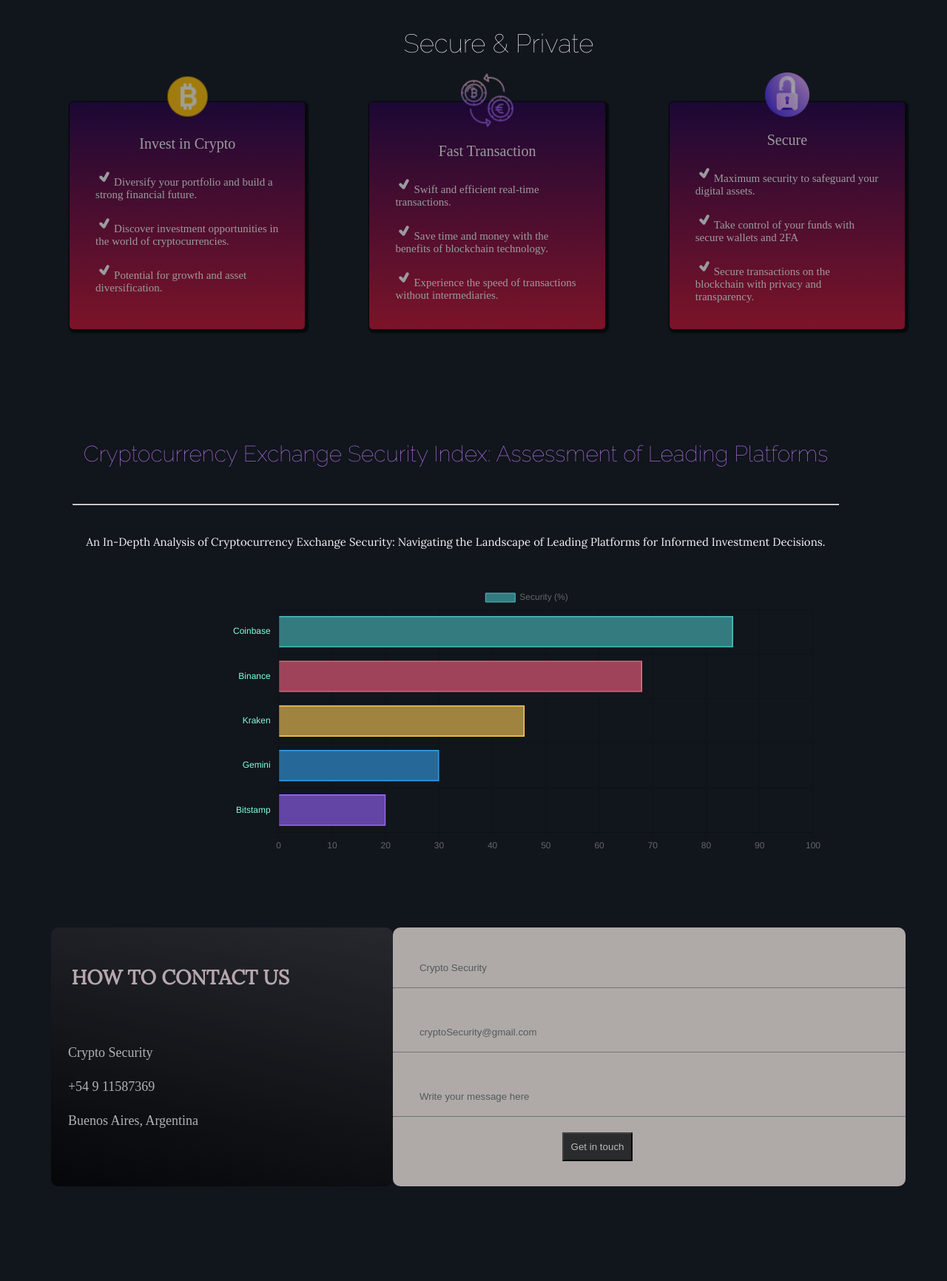
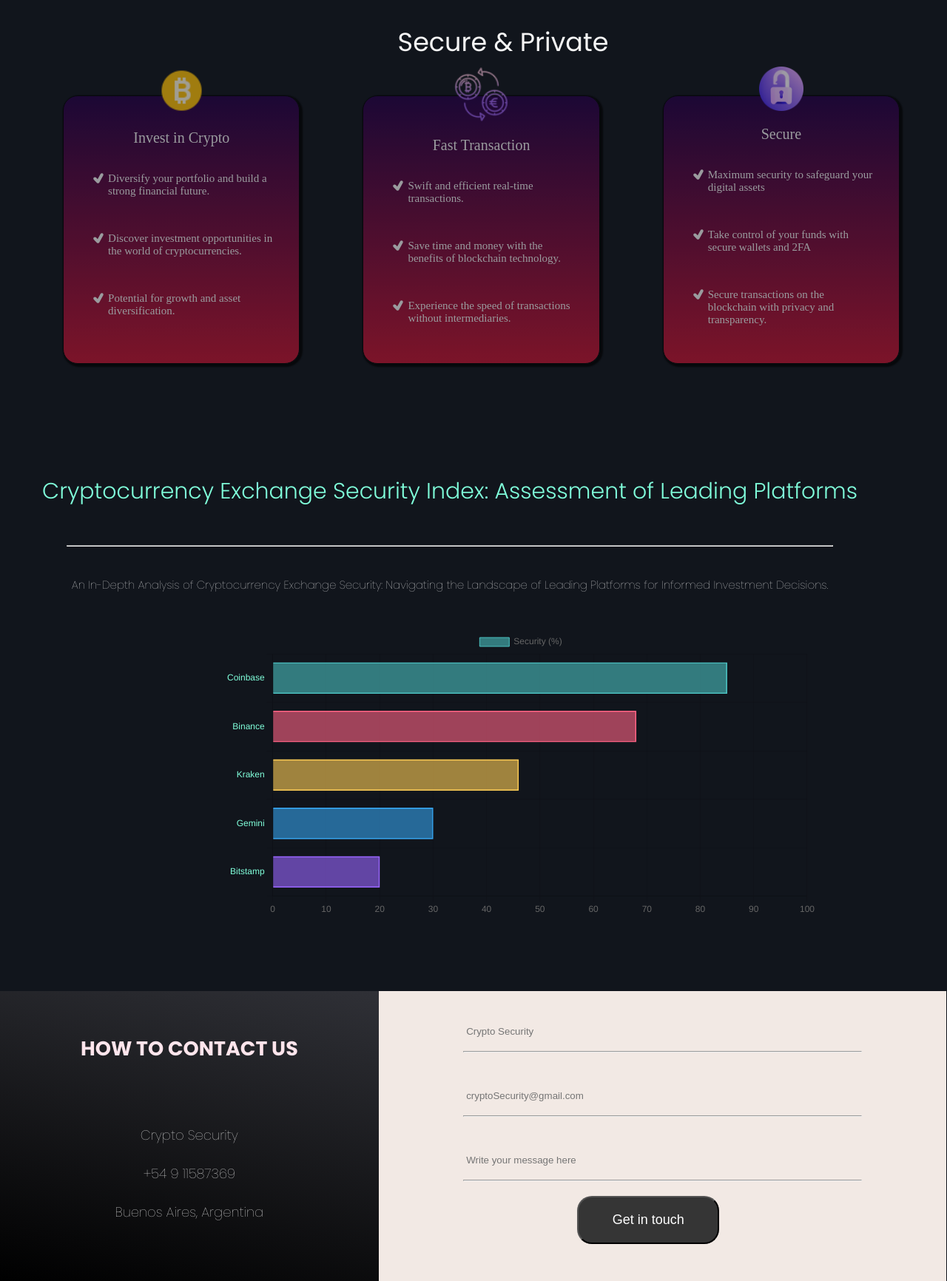
Before and after one commit to luccamicale/CryptoCurrencies, a React app: page / in a window 1280 px wide. Shown: the part 747-2479 px from the top of the page at 74% size. Before the commit the page ends 2397 px from the top, so only its background shows below. Built offline with nearby package versions, Linux system fonts and the light colour scheme; some packages are replaced by stand-ins of ours; a web font is replaced by a local one.

Commit message:
feat: :art: I completed the section Security, created a new functions and new styeles

```diff
--- a/public/index.html
+++ b/public/index.html
@@ -7,7 +7,7 @@
     <meta name="theme-color" content="#000000" />
     <link rel="preconnect" href="https://fonts.googleapis.com">
 <link rel="preconnect" href="https://fonts.gstatic.com" crossorigin>
-<link href="https://fonts.googleapis.com/css2?family=Aboreto&family=Caveat&family=Cormorant+Garamond:wght@300&family=Dosis:wght@200&family=Edu+TAS+Beginner:wght@400;500&family=Lobster&family=Lora&family=Playfair+Display&family=Raleway:wght@100&family=Roboto&family=Signika+Negative:wght@300&family=Tajawal:wght@200&display=swap" rel="stylesheet">
+<link href="https://fonts.googleapis.com/css2?family=Chakra+Petch:ital@1&family=Orbitron&family=Poppins:ital,wght@0,100;0,200;0,300;0,400;0,500;0,600;0,700;0,800;0,900;1,100;1,200;1,300;1,400;1,500;1,600;1,700;1,800;1,900&display=swap" rel="stylesheet">
     <meta
       name="description"
       content="Web site created using create-react-app"
--- /dev/null
+++ b/src/components/Contact/Contact.tsx
@@ -0,0 +1,45 @@
+import React from "react";
+import { BrowserRouter as Router, Route, Link } from "react-router-dom";
+import { ContainerMainNavbar, ContainerNavUL, ContainerUlLi } from '../Navbar/style.ts';
+import { ContactInfo, ContainerContact, ContainerSectionOne, ContainerSectionTwo, ContainerTitle, TitleContact } from "../Home/style.ts";
+
+
+function Contact() {
+  return (
+
+    <ContainerContact id="Contact">
+    <ContainerSectionOne>
+      <TitleContact>HOW TO CONTACT US</TitleContact>
+      <ContactInfo>Crypto Security</ContactInfo>
+      <ContactInfo>+54 9 11587369</ContactInfo>
+      <ContactInfo>Buenos Aires, Argentina</ContactInfo>
+    </ContainerSectionOne>
+    <ContainerSectionTwo>
+        <form action="https://formspree.io/f/xknegzyn" method="POST" id="form">
+            <ul className="ul-list">
+              <li tabindex="0">
+                  <label for="name"></label>
+                  <input type="text" id="name" name="user_name" required placeholder="Crypto Security" maxlength="30"/>
+                  <hr className="line-1"></hr>
+              </li>
+              <li tabindex="0">
+                  <label for="mail"></label>
+                  <input type="email" id="mail" name="user_email" required placeholder="cryptoSecurity@gmail.com"/>
+                  <hr className="line-1"></hr>
+              </li>
+              <li tabindex="0">
+                  <label for="mail"></label>
+                  <input type="email" id="mail" name="user_email"  placeholder="Write your message here"/>
+                  <hr className="line-1"></hr>
+              </li>
+             </ul>
+              <button className="but-get" tabindex="0" type="submit" id="sub">Get in touch</button>
+              <small id="mistake"></small>
+        </form>
+    </ContainerSectionTwo>
+  </ContainerContact>
+
+  );
+}
+
+export default Contact;
--- a/src/components/Cryptos/Cryptos.tsx
+++ b/src/components/Cryptos/Cryptos.tsx
@@ -5,6 +5,7 @@
 import CryptoChart from "../../Graphics/BitChart";
 import { FaBitcoin } from 'react-icons/fa';
 import { SiBitcoin } from 'react-icons/si';
+import Contact from "../Contact/Contact.tsx";
 
 
 function Crypto() {
@@ -32,7 +33,7 @@
       <Navbar />
       <ContainerTitleCrypto>Exploring the Cryptocurrency Universe: The Top 100</ContainerTitleCrypto>
       <ContainerDivCryptoChartBoxes>
-        <CryptoChart />
+      <CryptoChart />
         <MainContainerBoxesCryptos>
         <ContainerBoxCrypto>
           {cryptoData
@@ -129,6 +130,8 @@
         </ContainerSeeMore>
       )}
 
+      <Contact />
+
     </div>
   );
 }
--- a/src/components/Cryptos/style.ts
+++ b/src/components/Cryptos/style.ts
@@ -18,7 +18,8 @@
   height: 35px;
   color: whitesmoke;
   width: 95%;
-  font-family: Raleway,sans-serif;
+  font-family: 'Poppins', sans-serif;
+  font-weight: 300;
   border-radius: 6px;
   margin-left: 2.3%;
   border: 1 px solid #353535;
@@ -55,11 +56,12 @@
 `;
 
 export const ContainerTitleCrypto = styled.h2`
-  text-align: left;
+  text-align: center;
   color: #c77dff;
   margin-top: 170px;
-  font-size: 30px;
-  font-family: Raleway,sans-serif;
+  font-size: 34px;
+  font-family: 'Poppins', sans-serif;
+  font-weight: 300;
   margin-left: 5%;
 `;
 
@@ -77,7 +79,7 @@
   margin-top: 20px;
   margin-left: 10px;
   background-color: #8a817c;
-  font-family: Tajawal,sans-serif;
+  font-family: 'Poppins', sans-serif;
 `;
 
 export const ContainerInput = styled.div`
@@ -86,7 +88,7 @@
 
 export const ContainerMainInputButton = styled.div`
   display: flex;
-  gap: 51%;
+  gap: 46%;
   margin-top: 50px;
 `;
 
@@ -99,6 +101,7 @@
   margin-top: 20px;
   border-radius: 16px;
   color: #240046;
+  font-family: 'Poppins', sans-serif;
 `;
 
 export const ContainerBoxCrypto = styled.div`
@@ -130,6 +133,8 @@
 
 export const ContainerDivCryptoChartBoxes = styled.div`
   display: flex;
+  justify-content: center;
+  margin-top: 55px;
 `;
 
 export const ContainerBitcoinChart = styled.div`
--- a/src/components/Home/Home.jsx
+++ b/src/components/Home/Home.jsx
@@ -3,12 +3,13 @@
 import iconBitcoin from '../../imgs/iconBitcoin.png'
 import privacidad from '../../imgs/privacidad.png'
 import reembolso from '../../imgs/reembolso.png'
-import { Background, Boxgeneral, ConatinerBoxIcon, ConatinerBoxText, ConatinerBoxTitle, ContactInfo, ContainerArrowDown, ContainerBoxsecure, ContainerChart, ContainerContact, ContainerHr, ContainerSectionOne, ContainerSectionTwo, ContainerSecureSubText, ContainerTitle, GraficoInvest, RoundedImageContainer, SecurePrivate, SecureSubText, SecureText, SmoothScrollLink, SubTitleChart, TitleChart, TitleContact, WordlBitcoin } from "./style.ts";
+import { Background, Boxgeneral, ConatinerBoxIcon, ConatinerBoxText, ConatinerBoxTitle, ContactInfo, ContainerArrowDown, ContainerBoxsecure, ContainerChart, ContainerContact, ContainerHr, ContainerIconSecurePrivate, ContainerSectionOne, ContainerSectionTwo, ContainerSecureSubText, ContainerTitle, GraficoInvest, RoundedImageContainer, SecurePrivate, SecureSubText, SecureText, SmoothScrollLink, SubTitleChart, TitleChart, TitleContact, WordlBitcoin } from "./style.ts";
 import '../../styles/styles.css'
 import { FaArrowCircleDown } from 'react-icons/fa';
 import { TiTick } from "react-icons/ti";
 import Navbar from "../Navbar/Navbar";
 import BarChart from "../../Graphics/BarChart";
+import Contact from "../Contact/Contact.tsx";
 
 
 function Home() {
@@ -44,7 +45,6 @@
         </SmoothScrollLink>
         <SecurePrivate>
           <SecureText id="Secure">Secure & Private </SecureText>
-
         </SecurePrivate>
 
         <ContainerBoxsecure>
@@ -52,33 +52,60 @@
             <ConatinerBoxIcon><img src={iconBitcoin} alt="Bitcoin" style={{width: '65px'}}></img></ConatinerBoxIcon>
             <ConatinerBoxTitle>Invest in Crypto</ConatinerBoxTitle>
             <ConatinerBoxText>
-              <div><TiTick size={25} />Diversify your portfolio and build a strong financial future.</div>
+              <ContainerIconSecurePrivate>
+                <div style={{marginTop: '10px'}}><TiTick size={25} /></div>
+                <p>Diversify your portfolio and build a strong financial future.</p>
+              </ContainerIconSecurePrivate>
               <br/>
-              <div><TiTick size={25} />Discover investment opportunities in the world of cryptocurrencies.</div>
+              <ContainerIconSecurePrivate>
+                <div style={{marginTop: '10px'}}><TiTick size={25} /></div>
+                <p>Discover investment opportunities in the world of cryptocurrencies.</p>
+              </ContainerIconSecurePrivate>
               <br/>
-              <div><TiTick size={25} />Potential for growth and asset diversification.</div>
+              <ContainerIconSecurePrivate>
+                <div style={{marginTop: '10px'}}><TiTick size={25} /></div>
+                <p>Potential for growth and asset diversification.</p>
+              </ContainerIconSecurePrivate>
             </ConatinerBoxText>
           </Boxgeneral>
           <Boxgeneral>
             <ConatinerBoxIcon><img src={reembolso} alt="Bitcoin" style={{width: '75px'}}></img></ConatinerBoxIcon>
             <ConatinerBoxTitle>Fast Transaction</ConatinerBoxTitle>
             <ConatinerBoxText>
-              <div><TiTick size={25} />Swift and efficient real-time transactions.</div>
+              <ContainerIconSecurePrivate>
+                <div style={{marginTop: '10px'}}><TiTick size={25} /></div>
+                <p>Swift and efficient real-time transactions.</p>
+              </ContainerIconSecurePrivate>
               <br/>
-              <div><TiTick size={25} />Save time and money with the benefits of blockchain technology.</div>
+              <ContainerIconSecurePrivate>
+                <div style={{marginTop: '10px'}}><TiTick size={25} /></div>
+                <p>Save time and money with the benefits of blockchain technology.</p>
+              </ContainerIconSecurePrivate>
               <br/>
-              <div><TiTick size={25} />Experience the speed of transactions without intermediaries.</div>
+              <ContainerIconSecurePrivate>
+                <div style={{marginTop: '10px'}}><TiTick size={25} /></div>
+                <p>Experience the speed of transactions without intermediaries.</p>
+              </ContainerIconSecurePrivate>
             </ConatinerBoxText>
           </Boxgeneral>
           <Boxgeneral>
             <ConatinerBoxIcon><img src={privacidad} alt="Bitcoin" style={{width: '60px'}}></img></ConatinerBoxIcon>
             <ConatinerBoxTitle>Secure</ConatinerBoxTitle>
             <ConatinerBoxText>
-              <div><TiTick size={25} />Maximum security to safeguard your digital assets.</div>
+            <ContainerIconSecurePrivate>
+                <div style={{marginTop: '10px'}}><TiTick size={25} /></div>
+                <p>Maximum security to safeguard your digital assets</p>
+              </ContainerIconSecurePrivate>
               <br/>
-              <div><TiTick size={25} />Take control of your funds with secure wallets and 2FA</div>
+              <ContainerIconSecurePrivate>
+                <div style={{marginTop: '10px'}}><TiTick size={25} /></div>
+                <p>Take control of your funds with secure wallets and 2FA</p>
+              </ContainerIconSecurePrivate>
               <br/>
-              <div><TiTick size={25} />Secure transactions on the blockchain with privacy and transparency.</div>
+              <ContainerIconSecurePrivate>
+                <div style={{marginTop: '10px'}}><TiTick size={25} /></div>
+                <p>Secure transactions on the blockchain with privacy and transparency.</p>
+              </ContainerIconSecurePrivate>
             </ConatinerBoxText>
           </Boxgeneral>
         </ContainerBoxsecure>
@@ -94,37 +121,7 @@
           </RoundedImageContainer> */}
         </ContainerChart>
 
-        <ContainerContact id="Contact">
-          <ContainerSectionOne>
-            <TitleContact>HOW TO CONTACT US</TitleContact>
-            <ContactInfo>Crypto Security</ContactInfo>
-            <ContactInfo>+54 9 11587369</ContactInfo>
-            <ContactInfo>Buenos Aires, Argentina</ContactInfo>
-          </ContainerSectionOne>
-          <ContainerSectionTwo>
-              <form action="https://formspree.io/f/xknegzyn" method="POST" id="form">
-                  <ul className="ul-list">
-                    <li tabindex="0">
-                        <label for="name"></label>
-                        <input type="text" id="name" name="user_name" required placeholder="Crypto Security" maxlength="30"/>
-                        <hr className="line-1"></hr>
-                    </li>
-                    <li tabindex="0">
-                        <label for="mail"></label>
-                        <input type="email" id="mail" name="user_email" required placeholder="cryptoSecurity@gmail.com"/>
-                        <hr className="line-1"></hr>
-                    </li>
-                    <li tabindex="0">
-                        <label for="mail"></label>
-                        <input type="email" id="mail" name="user_email"  placeholder="Write your message here"/>
-                        <hr className="line-1"></hr>
-                    </li>
-                   </ul>
-                    <button className="but-get" tabindex="0" type="submit" id="sub">Get in touch</button>
-                    <small id="mistake"></small>
-              </form>
-          </ContainerSectionTwo>
-        </ContainerContact>
+        <Contact />
 
       </div>
     </div>
--- a/src/components/Home/style.ts
+++ b/src/components/Home/style.ts
@@ -29,10 +29,10 @@
 
 export const ContainerTitle = styled.h2`
 font-size: 35px;
-font-family: 'Lora', serif;
+font-family: 'Chakra Petch', sans-serif;
 position: absolute;
 margin-left: 10%;
-margin-top: 60px;
+margin-top: 80px;
 color: whitesmoke;
 font-weight: 100;
 width: auto;
@@ -66,7 +66,7 @@
 export const SecureText = styled.p`
   font-size: 35px;
   color: whitesmoke;
-  font-family: Raleway,sans-serif;
+  font-family: 'Poppins', sans-serif;
 `;
 
 export const ContainerBoxsecure = styled.div`
@@ -80,16 +80,16 @@
   width: 300px;
   height: auto;
   border: 1px solid black;
-  border-radius: 6px;
+  border-radius: 20px;
   padding: 35px;
   margin-top: 72%;
   margin-left: 7%;
   box-shadow: 2px 2px 2px 2px;
   opacity: 0.6;
 
-  &:hover {
+  /* &:hover {
     background: linear-gradient(to bottom, #C31432, #240046);
-  }
+  } */
 `;
 
 export const ConatinerBoxIcon = styled.div`
@@ -127,17 +127,17 @@
 
 export const TitleChart = styled.h2`
   margin-bottom: 50px;
-  font-family: Raleway,sans-serif;
+  font-family: 'Poppins', sans-serif;
   text-align: center;
-  font-weight: 100;
-  color: #c77dff;
+  font-weight: 300;
+  color: #80ffdb;
   font-size: 30px;
 `;
 
 export const SubTitleChart = styled.h3`
   color: whitesmoke;
   margin-bottom: 50px;
-  font-family: 'Lora', serif;
+  font-family: 'Poppins', sans-serif;
   text-align: center;
   font-weight: 100;
   font-size: 15px;
@@ -155,32 +155,31 @@
 
 export const ContainerContact = styled.div`
   margin-top: 100px;
-  height: 350px;
-  opacity: 0.7;
-  margin-left: 5%;
-  border-radius: 10px 10px 10px 10px;
+  height: auto;
+  width: 105.2%;
   display: flex;
 `;
 
 export const ContainerSectionOne = styled.div`
-background: linear-gradient(193.68deg, rgb(47, 48, 54) 0.68%, rgb(0, 0, 0) 100.48%);
+background: linear-gradient(193.68deg, rgb(47, 48, 54) 0.68%, rgb(0, 0, 0) 100%);
 width: 40%;
 display: flex;
 flex-direction: column;
-border-radius: 10px 10px 10px 10px;
+align-items: center;
+/* border-radius: 10px 10px 10px 10px; */
 `;
 
 export const ContainerSectionTwo = styled.div`
   background-color: #f2e9e4;
   width: 60%;
-  border-radius: 10px 10px 10px 10px;
+  /* border-radius: 10px 10px 10px 10px; */
 `;
 
 export const TitleContact = styled.h2`
-  font-family: 'Lora', serif;
+  font-family: 'Poppins', sans-serif;
   font-size: 27px;
   text-align: left;
-  padding: 6%;
+  padding: 7%;
   color: #ffe5ec;
 `;
 
@@ -192,5 +191,11 @@
   color: whitesmoke;
   font-size: 18px;
   margin-top: 25px;
-  margin-left: 5%;
+  font-family: 'Poppins', sans-serif;
+  font-weight: 100;
+  /* margin-left: 10%; */
 `;
+
+export const ContainerIconSecurePrivate = styled.div`
+  display: flex;
+`;
--- a/src/components/Navbar/Navbar.jsx
+++ b/src/components/Navbar/Navbar.jsx
@@ -1,13 +1,13 @@
 import React from "react";
 import { BrowserRouter as Router, Route, Link } from "react-router-dom";
-import { ContainerNav, ContainerNavUL, ContainerUlLi, MainSection } from '../Navbar/style.ts';
+import { ContainerMainNavbar, ContainerNav, ContainerNavUL, ContainerUlLi, MainSection } from '../Navbar/style.ts';
 import { ContainerTitle } from "../Home/style.ts";
 
 
 function Navbar() {
   return (
 
-      <div style={{display: 'flex'}}>
+      <ContainerMainNavbar>
         <ContainerTitle>CRYPTO SECURITY</ContainerTitle>
         <ContainerNavUL>
         <ContainerUlLi>
@@ -23,7 +23,7 @@
             <a href="#Contact" style={{textDecoration: 'none', color: 'violet'}}>CONTACT</a>
           </ContainerUlLi>
         </ContainerNavUL>
-      </div>
+      </ContainerMainNavbar>
 
   );
 }
--- a/src/components/Security/style.ts
+++ b/src/components/Security/style.ts
@@ -1,87 +1,120 @@
 import styled from "styled-components";
 
-export const ContainerGeneralSecurity = styled.div`
-display: flex;
-flex-direction: column;
-margin-top: 70px;
+
+
+
+export const ContainerTitleSecurity = styled.h2`
+  text-align: left;
+  font-family: 'Poppins', sans-serif;
+  color: #c77dff;
+  margin-top: 120px;
+  width: 60%;
+  font-size: 29px;
 `;
 
-export const ContainerSecurityOne = styled.div`
-  justify-content: right;
-  gap: 80px;
-  display: flex;
-  width: 80%;
-  height: auto;
-  border-radius: 156px;
-  padding: 50px;
-  margin-top: 0px;
-  margin-left: 10%;
-  border: 1px solid white; /* Establece el borde como transparente para usar gradientes */
-  background: linear-gradient(193.68deg, rgb(7, 8, 4) 0.68%, rgb(0, 0, 0) 100.48%);
-
-  /* Gradiente para el desvanecimiento del lado derecho */
-
-  -webkit-mask-image: linear-gradient(to right, transparent 1%, black 95%, transparent 100%);
-  mask-image: linear-gradient(to right, transparent 1%, black 95%, transparent 100%);
-
-  /* Sombra para el resaltado del borde */
-  box-shadow: 0px 0px 10px 5px rgba(0, 0, 0, 2);
+export const ContainerSubTitleSecurity = styled.span`
+  width: 95%;
+  font-family: 'Poppins', sans-serif;
+  color: whitesmoke;
 `;
 
-export const ContainerSecurityTwo = styled.div`
-justify-content: left;
-  gap: 80px;
+export const MainContainerSubandTitle = styled.div`
   display: flex;
-  width: 80%;
-  height: auto;
-  border-radius: 156px;
-  padding: 50px;
-  margin-top: 30px;
-  margin-left: 10%;
-  border: 1px solid white;
-  background: linear-gradient(193.68deg, rgb(47, 48, 54) 0.68%, rgb(0, 0, 0) 100.48%);
-
-  /* Gradiente para el desvanecimiento del lado izquierdo */
-
-  -webkit-mask-image: linear-gradient(to left, transparent 1%, black 95%, transparent 100%);
-  mask-image: linear-gradient(to left, transparent 1%, black 95%, transparent 100%);
-
-  /* Sombra para el resaltado del borde */
-  box-shadow: 0px 0px 10px 5px rgba(0, 0, 0, 2);
+  flex-direction: column;
+  margin-left: 20%;
+  width: 70%;
+  font-family: 'Poppins', sans-serif;
 `;
 
-export const ContainerTitleSecurity = styled.h2`
-  text-align: center;
-  font-family: Raleway,sans-serif;
-  color: #c77dff;
-  margin-top: 190px;
+export const ContainerButtonSecurity = styled.button`
+  padding: 7px;
+  border: 1px solid white;
+  width: 20%;
+  margin-top: 25px;
+  font-family: 'Poppins', sans-serif;
 `;
 
-export const ContainerIconSecurity = styled.div`
-
+export const ContainerMinBoxSecurity = styled.div`
+  display: flex;
+  flex-direction: row;
+  margin-left: 5%;
+  margin-top: 65px;
+`;
+export const ContainerDivMinBox = styled.div`
+  border: 1px solid rgb(72, 12, 168);
+  width: 100%;
+  height: 20px;
+  padding: 10px;
+  text-align: center;
+  color: violet;
+  font-family: 'Poppins', sans-serif;
 `;
 
-export const ContainerSpanSecurity = styled.span`
-  color: white;
-  text-align: right;
-  font-size: 20px;
-  font-family: Raleway,sans-serif;
-  width: 70%;
+export const ContainerIntroSecurity = styled.div`
+  display: flex;
+  justify-content: center;
+  margin-left: 4%;
 `;
 
-export const ContainerIconSecurityTwo = styled.div`
-
+export const ContainerIntroSpanSec = styled.span`
+border: 1px solid violet;
+  width: 65%;
+  height: auto;
+  padding: 50px;
+  color: whitesmoke;
+  margin-top: 100px;
+  font-family: 'Poppins', sans-serif;
 `;
 
-export const ContainerSpanSecurityTwo = styled.span`
-  color: white;
-  text-align: left;
-  font-size: 20px;
-  font-family: Raleway,sans-serif;
-  width: 70%;
+export const ContainerTitleIntroSec = styled.h3`
+  font-family: 'Poppins', sans-serif;
+  color: violet;
 `;
 
+export const MainContainerThreadRisk = styled.div`
+  display: flex;
+  flex-direction: row;
+  justify-content: center;
+  gap: 20px;
+`;
 
-export const ContainerOneCard = styled.div`
-  margin-top: 20px;
+export const MainContainerRisk = styled.div`
+  width: 30.5%;
+  height: auto;
+  display: flex;
+  flex-direction: column;
+  border: 1px solid violet;
+  padding: 25px;
+  margin-top: 45px;
+  margin-left: 4%;
 `;
+
+export const MainContainerThread = styled.div`
+  width: 30.5%;
+  height: auto;
+  display: flex;
+  flex-direction: column;
+  border: 1px solid violet;
+  padding: 25px;
+  margin-top: 45px;
+`;
+
+export const ContainerTitleRisk = styled.h3`
+  color: violet;
+  font-family: 'Poppins', sans-serif;
+`;
+
+export const ContainerTextRisk = styled.span`
+  color: whitesmoke;
+  font-family: 'Poppins', sans-serif;
+`;
+
+export const ContainerTips = styled.h3`
+  color: whitesmoke;
+  font-family: 'Poppins', sans-serif;
+  color: #c77dff;
+  font-size: 30px;
+  text-align: center;
+  margin-top: 80px;
+  margin-bottom: -50px;
+`;
--- a/src/styles/styles.css
+++ b/src/styles/styles.css
@@ -5,6 +5,21 @@
   height: 100%;
   background-size: cover;
   background-repeat: no-repeat;
+  margin: 0px;
+}
+
+.line-1 {
+  width: 70%;
+}
+
+#mail {
+  width: 70%;
+  margin-left: 14%;
+}
+
+#name {
+  width: 70%;
+  margin-left: 14%;
 }
 
 .ul-list {
@@ -55,7 +70,10 @@
 .but-get {
   background-color: #353535;
   color: white;
-  padding: 10px;
-  margin-left: 33%;
-  margin-bottom: 80px;
+  padding: 20px;
+  margin-left: 35%;
+  margin-bottom: 50px;
+  border-radius: 20px;
+  width: 25%;
+  font-size: 18px;
 }
```
Also changed, not shown: src/components/Navbar/style.ts (+9 -3 lines), src/components/Security/Security.tsx (+70 -67 lines).
